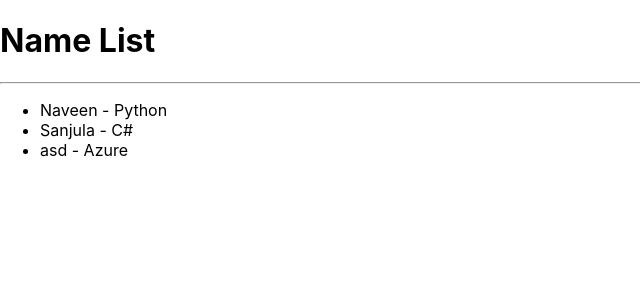
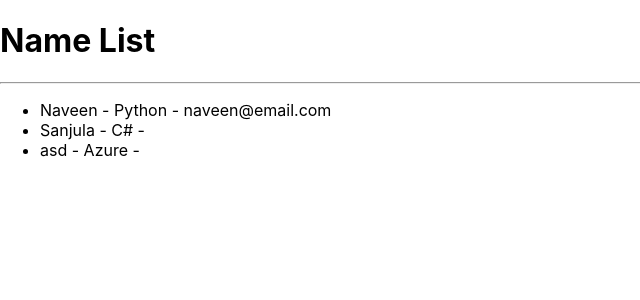
Before and after one commit to naveensanjula975/Random-User-Generator-React, a React (Create React App) app: page / in a window 1280 px wide. Shown: the top 300 px of the page, without its empty margins (0-640 px from the left). Built offline with nearby package versions, Linux system fonts and the light colour scheme.

Commit message:
props.email

```diff
--- a/src/components/NameList/NameList.jsx
+++ b/src/components/NameList/NameList.jsx
@@ -7,9 +7,19 @@
             <h1>Name List</h1>
             <hr />
             <ul>
-                <NameListItem name="Naveen" course="Python" />
-                <NameListItem name="Sanjula" course="C#" />
-                <NameListItem name="asd" course="Azure" />
+                <NameListItem
+                    name="Naveen"
+                    course="Python"
+                    email="naveen@email.com"
+                />
+                <NameListItem
+                    name="Sanjula"
+                    course="C#"
+                />
+                <NameListItem
+                    name="asd"
+                    course="Azure"
+                />
             </ul>
         </div>
     );
--- a/src/components/NameList/NameListItem.jsx
+++ b/src/components/NameList/NameListItem.jsx
@@ -2,7 +2,7 @@
 
 function NameListItem(props) {
     return (
-        <li>{props.name} - {props.course}</li>
+        <li>{props.name} - {props.course} - {props.email}</li>
 
     );
 }
```
